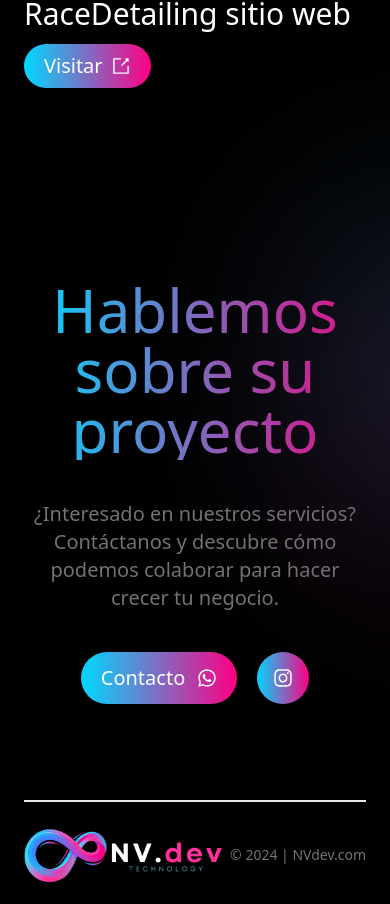
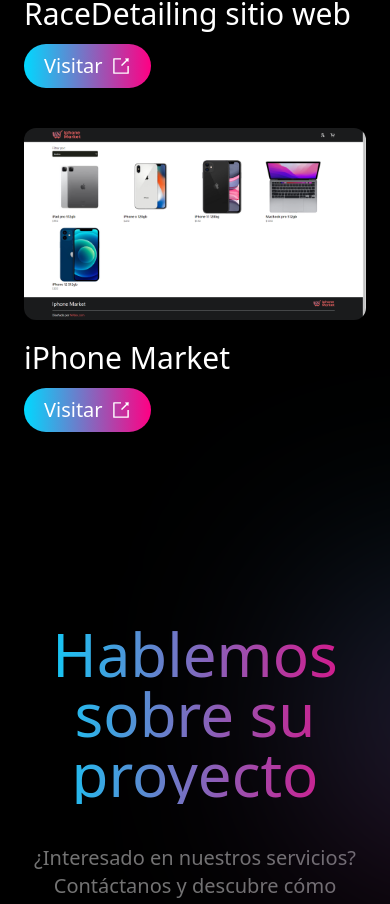
Before and after one commit to nicomvazquez/nv.dev, a React (Vite) app: page / in a window 390 px wide. Shown: the part 2955-3859 px from the top of the page. Built offline with nearby package versions, Linux system fonts and the light colour scheme.

Commit message:
add proyect iphone

```diff
--- a/src/constants/index.js
+++ b/src/constants/index.js
@@ -37,4 +37,9 @@
     title: "RaceDetailing sitio web",
     link: "https://nicomvazquez.github.io/landing-detailing/",
   },
+  {
+    img: "./iphone-market.png",
+    title: "iPhone Market",
+    link: "https://mate-mateico-e-commerce.onrender.com/",
+  },
 ];
```
Also changed, not shown: public/iphone-market.png (added).
